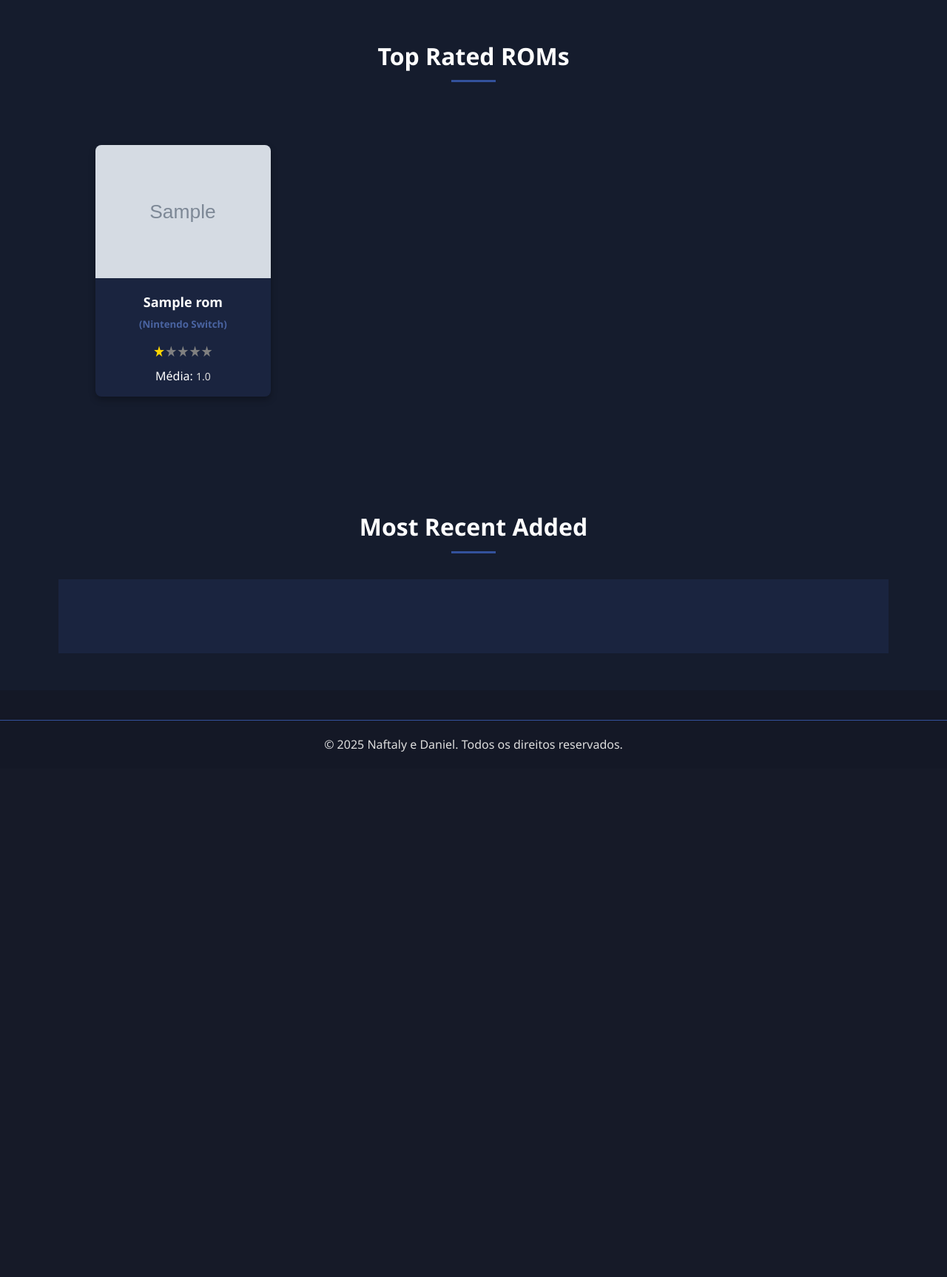
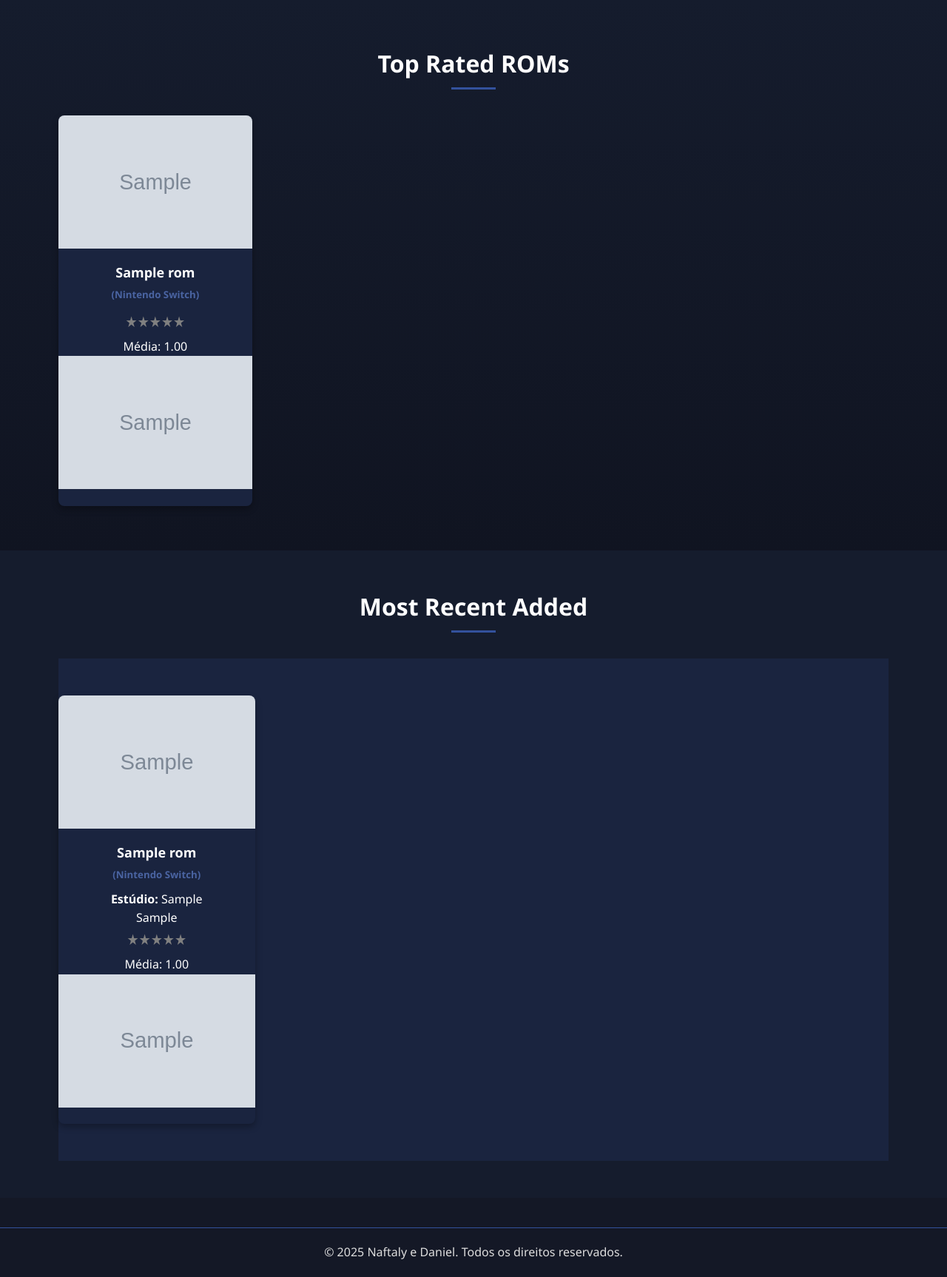
Before and after one commit to nftsz/star-feedback, a Django app: page /home/ in a window 1280 px wide. Shown: the part 590-2316 px from the top of the page at 74% size. Before the commit the page ends 1606 px from the top, so only its background shows below. Run offline with Django 5.2, Linux system fonts and the light colour scheme; tables that the repository leaves empty hold one stand-in row (values such as "Sample post"); grey boxes marked "Sample" are stand-in pictures.

Commit message:
feat: exibir ROMs com imagem default ou definida
- Implementado novo model
- Adicionada nova view para mostrar ROMs
- Ajuste na lógica de exibição de imagens (default ou definida)

```diff
--- a/core/admin.py
+++ b/core/admin.py
@@ -3,4 +3,5 @@
 
 # Register your models here.
 admin.site.register(models.ROM)
+admin.site.register(models.ImagemJogo)
 admin.site.register(models.Avaliacao)
--- a/core/models.py
+++ b/core/models.py
@@ -1,4 +1,11 @@
 from django.db import models
+from django.core.validators import MinValueValidator, MaxValueValidator
+
+# função para criar pastas por ROM
+def rom_jogo_path(instance, filename):
+    # tira espaços e caracteres problemáticos
+    nome_rom = instance.rom.nome.replace(" ", "_").lower()
+    return f'roms_jogo/{nome_rom}/{filename}'
 
 # Create your models here.
 class ROM(models.Model):
@@ -13,15 +20,28 @@
 
     nome = models.CharField(max_length=100)
     emulador = models.CharField(max_length=10, choices=EMULADOR_CHOICES)
-    imagem = models.ImageField(upload_to='roms/')
-    # data de entrada da ROM, para listagem no "recentes adicionados"
+    imagem_capa = models.ImageField(upload_to='roms_capa/', default="default.jpg")
+    estudio = models.CharField(max_length=100, blank=True)
+    sinopse = models.TextField(blank=True)
+    criado_em = models.DateTimeField(auto_now_add=True)
 
     def __str__(self):
         return f"{self.nome} ({self.get_emulador_display()})"
 
+class ImagemJogo(models.Model):
+    rom = models.ForeignKey(ROM, on_delete=models.CASCADE, related_name='imagens')
+    imagem = models.ImageField(upload_to=rom_jogo_path)
+    descricao = models.CharField(max_length=100, blank=True)
+
+    def __str__(self):
+        return f"Imagem de {self.rom.nome} - {self.descricao or 'sem descrição'}"
+
+
 class Avaliacao(models.Model):
     rom = models.ForeignKey(ROM, on_delete=models.CASCADE, related_name='avaliacoes')
-    estrelas = models.PositiveBigIntegerField()
+    estrelas = models.PositiveSmallIntegerField(
+        validators=[MinValueValidator(1), MaxValueValidator(5)]
+    )
     # identifica a sessão do usuário (não precisa logar)
     session_id = models.CharField(max_length=40, default="anon")
     criado_em = models.DateTimeField(auto_now_add=True)
--- a/core/static/core/css/home.css
+++ b/core/static/core/css/home.css
@@ -188,12 +188,15 @@
 }
 
 /* Top Rated Section */
+.top-rated-section {
+    padding: 60px 0;
+    background: linear-gradient(180deg, #151C2D, #101421);
+}
+
 .top-rated {
     display: grid;
     grid-template-columns: repeat(auto-fill, minmax(220px, 1fr));
     gap: 25px;
-    padding: 50px 0;
-    margin: 0 50px;
 }
 
 /* Card da ROM */
@@ -243,12 +246,11 @@
 
 .estrelas span {
     font-size: 20px;
-    cursor: pointer;
+    cursor: default;
     color: #444;
-    transition: color 0.2s;
 }
 
-.estrelas span.active {
+.estrelas span.filled {
     color: gold;
 }
 
--- a/core/templates/core/home.html
+++ b/core/templates/core/home.html
@@ -7,7 +7,6 @@
     <meta charset="UTF-8">
     <title>Ride Analytics - Home</title>
     <link rel="stylesheet" href="{% static 'core/css/home.css' %}">
-
 </head>
 
 <body>
@@ -25,8 +24,6 @@
                         <li><a href="#">ROMs</a></li>
                         <li><a href="#">Emuladores</a></li>
                         <li><a href="#">Avaliações</a></li>
-                        <!-- <li><button type="button"></button></li>  Login
-                        <li><button type="button"></button></li> Registro -->
                     </ul>
                 </nav>
             </div>
@@ -52,19 +49,41 @@
                 <h2>Top Rated ROMs</h2>
             </div>
             <div class="top-rated">
-                <!-- Seu loop Django aqui -->
                 {% for rom in roms %}
                 <div class="rom" data-rom-id="{{ rom.id }}">
-                    <img src="{{ rom.imagem.url }}" alt="{{ rom.nome }}">
+
+                    <!-- Capa -->
+                    {% if rom.imagem_capa %}
+                        <img src="{{ rom.imagem_capa.url }}" alt="{{ rom.nome }}">
+                    {% else %}
+                        <img src="{% static 'default.jpg' %}" alt="{{ rom.nome }}">
+                    {% endif %}
+
+                    <!-- Nome e emulador -->
                     <h3>{{ rom.nome }}</h3>
                     <h5><span>({{ rom.get_emulador_display }})</span></h5>
-                    <div class="estrelas" data-media="{{ rom.media|default:0 }}">
+                    <!-- Estrelas -->
+                    <div class="estrelas">
                         {% for i in "12345" %}
-                        <span data-valor="{{ i }}">★</span>
+                            {% if i|add:0 <= rom.media_int %}
+                                <span style="color: gold;">★</span>
+                            {% else %}
+                                <span style="color: #444;">★</span>
+                            {% endif %}
                         {% endfor %}
                     </div>
-                    <p>Média: <span class="media">{{ rom.media|default:"0" }}</span></p>
+                    <p>Média: {{ rom.media|default:"0"|floatformat:2 }}</p>
+                    <!-- Galeria de imagens -->
+                    {% if rom.imagens.all %}
+                    <div class="galeria">
+                        {% for img in rom.imagens.all %}
+                        <img src="{{ img.imagem.url }}" alt="{{ img.descricao|default:rom.nome }}">
+                        {% endfor %}
+                    </div>
+                    {% endif %}
                 </div>
+                {% empty %}
+                <p>Nenhuma ROM encontrada.</p>
                 {% endfor %}
             </div>
         </div>
@@ -78,7 +97,38 @@
             </div>
             <div class="recent-added">
                 <div class="games-container">
-                    <!-- Game Cards aqui -->
+                    {% for rom in roms_recent %}
+                    <div class="rom" data-rom-id="{{ rom.id }}">
+                        <img src="{{ rom.imagem_capa.url|default:'/static/img/placeholder.png' }}" alt="{{ rom.nome }}">
+                        <h3>{{ rom.nome }}</h3>
+                        <h5><span>({{ rom.get_emulador_display }})</span></h5>
+                        {% if rom.estudio %}
+                        <p><strong>Estúdio:</strong> {{ rom.estudio }}</p>
+                        {% endif %}
+                        {% if rom.sinopse %}
+                        <p class="sinopse">{{ rom.sinopse }}</p>
+                        {% endif %}
+                        <div class="estrelas">
+                            {% for i in "12345" %}
+                                {% if i|add:0 <= rom.media_int %}
+                                    <span style="color: gold;">★</span>
+                                {% else %}
+                                    <span style="color: #444;">★</span>
+                                {% endif %}
+                            {% endfor %}
+                        </div>
+                        <p>Média: {{ rom.media|default:"0"|floatformat:2 }}</p>
+                        {% if rom.imagens.all %}
+                        <div class="galeria">
+                            {% for img in rom.imagens.all %}
+                            <img src="{{ img.imagem.url }}" alt="{{ img.descricao|default:rom.nome }}">
+                            {% endfor %}
+                        </div>
+                        {% endif %}
+                    </div>
+                    {% empty %}
+                    <p>Nenhuma ROM encontrada.</p>
+                    {% endfor %}
                 </div>
             </div>
         </div>
@@ -91,8 +141,6 @@
         </div>
     </footer>
 
- <script src="{% static 'core/js/lista_roms.js' %}"></script>
-
+    <script src="{% static 'core/js/lista_roms.js' %}"></script>
 </body>
-
 </html>
--- a/core/views.py
+++ b/core/views.py
@@ -1,31 +1,33 @@
 from django.shortcuts import render, get_object_or_404
-from .models import *
+from .models import ROM, Avaliacao
 from django.db.models import Avg
 from django.http import JsonResponse
 
-# Create your views here.
 def lista_roms(request):
-    # pega todas as ROMs e adiciona um campo 'media' com a média das avaliações
-    roms = ROM.objects.all().annotate(media=Avg('avaliacoes__estrelas'))
-    # Renderiza o template passando as ROMs com suas médias
-    return render(request, 'core/home.html', {'roms': roms})
+    # pega todas as ROMs com média de avaliação e pré-carrega imagens relacionadas
+    roms = (ROM.objects.all().annotate(media=Avg('avaliacoes__estrelas')).prefetch_related('imagens').order_by('-media')[:5])
+    roms_recent = (ROM.objects.all().annotate(media=Avg('avaliacoes__estrelas')).prefetch_related('imagens').order_by('-criado_em')[:5])
+
+    # transforma a média em int arredondado pra facilitar mostrar estrelas
+    for rom in roms:
+        rom.media_int = int(round(rom.media or 0))
+    for rom in roms_recent:
+        rom.media_int = int(round(rom.media or 0))
+
+    return render(request, 'core/home.html', {'roms': roms, 'roms_recent': roms_recent})
 
 
 def avaliar_rom(request, rom_id):
-    # pega a ROM pelo ID ou retorna 404 se não existir
+    # pega a ROM pelo ID ou retorna 404
     rom = get_object_or_404(ROM, id=rom_id)
-    # garante que a sessão do usuário exista
     session_id = request.session.session_key or request.session.create()
 
     if request.method == 'POST':
         estrelas = int(request.POST.get('estrelas', 0))
         if 1 <= estrelas <= 5:
-            avaliacao, created = Avaliacao.objects.update_or_create(
-                rom=rom, session_id=session_id,
-                defaults={'estrelas': estrelas}
-            )
-            # calcula a média atualizada das estrelas da ROM
+            avaliacao, created = Avaliacao.objects.update_or_create(rom=rom, session_id=session_id,defaults={'estrelas': estrelas})
             media = rom.avaliacoes.aggregate(media=Avg('estrelas'))['media']
-            # retorna a média e se foi criação ou atualização
+
             return JsonResponse({'media': round(media, 2), 'nova': created})
+
     return JsonResponse({'erro': 'Dados inválidos'}, status=400)
```
